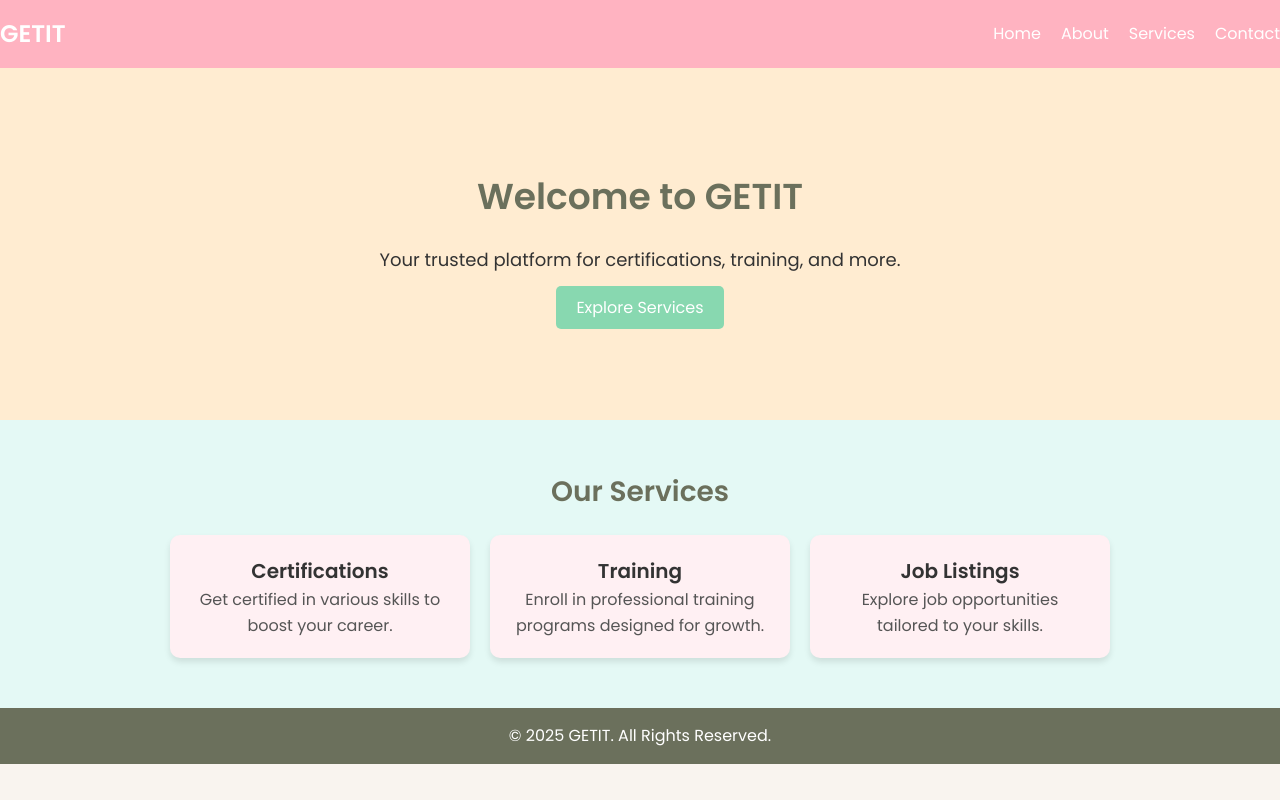
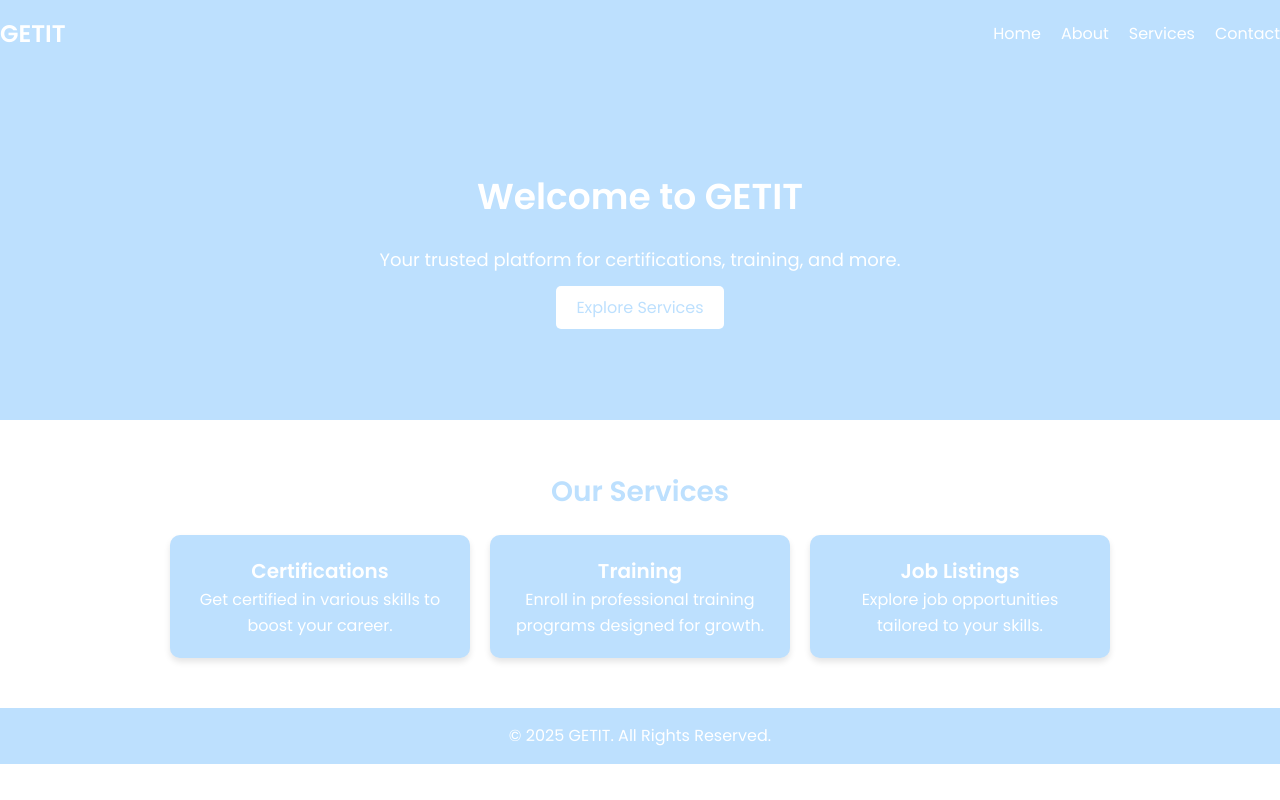
Before and after one commit to ngwakevin/NATTY, a plain HTML site: page index.html in a window 1280 px wide. Drawn offline with Linux system fonts and the light colour scheme.

Commit message:
Update style.css

```diff
--- a/style.css
+++ b/style.css
@@ -7,13 +7,18 @@
 body {
     font-family: 'Poppins', sans-serif;
     line-height: 1.6;
-    background-color: #f9f4ef; /* Pastel beige background */
+    background-color: #ffffff; /* White background */
     color: #333;
+}
+
+/* Pastel Color */
+:root {
+    --pastel-color: #bde0fe; /* Light pastel blue */
 }
 
 /* Navbar */
 .navbar {
-    background-color: #ffb3c1; /* Pastel pink */
+    background-color: var(--pastel-color);
     color: white;
     padding: 15px 0;
 }
@@ -45,41 +50,42 @@ body {
 
 /* Hero Section */
 .hero {
-    background-color: #ffecd1; /* Pastel peach */
+    background-color: var(--pastel-color);
     text-align: center;
     padding: 100px 20px;
+    color: #ffffff;
 }
 .hero h1 {
     font-size: 36px;
-    color: #6b705c; /* Dark pastel green */
+    color: #ffffff;
 }
 .hero p {
     font-size: 18px;
-    color: #333;
     margin: 20px 0;
 }
 .hero .btn {
     padding: 10px 20px;
-    background-color: #88d8b0; /* Pastel green */
-    color: white;
+    background-color: white;
+    color: var(--pastel-color);
     text-decoration: none;
     font-size: 16px;
     border-radius: 5px;
-    transition: background-color 0.3s ease;
+    transition: background-color 0.3s ease, color 0.3s ease;
 }
 .hero .btn:hover {
-    background-color: #6bb893; /* Slightly darker green */
+    background-color: var(--pastel-color);
+    color: white;
 }
 
 /* Services Section */
 .services {
     padding: 50px 20px;
-    background-color: #e4f9f5; /* Light pastel turquoise */
+    background-color: white;
 }
 .services h2 {
     text-align: center;
     font-size: 28px;
-    color: #6b705c;
+    color: var(--pastel-color);
     margin-bottom: 20px;
 }
 .service-cards {
@@ -89,25 +95,24 @@ body {
     flex-wrap: wrap;
 }
 .card {
-    background-color: #fff0f3; /* Soft pastel pink */
+    background-color: var(--pastel-color);
     padding: 20px;
     border-radius: 10px;
     box-shadow: 0px 4px 6px rgba(0, 0, 0, 0.1);
     width: 300px;
     text-align: center;
+    color: white;
 }
 .card h3 {
     font-size: 20px;
-    color: #333;
 }
 .card p {
     font-size: 16px;
-    color: #555;
 }
 
 /* Footer */
 footer {
-    background-color: #6b705c; /* Dark pastel green */
+    background-color: var(--pastel-color);
     color: white;
     text-align: center;
     padding: 15px 0;
```
